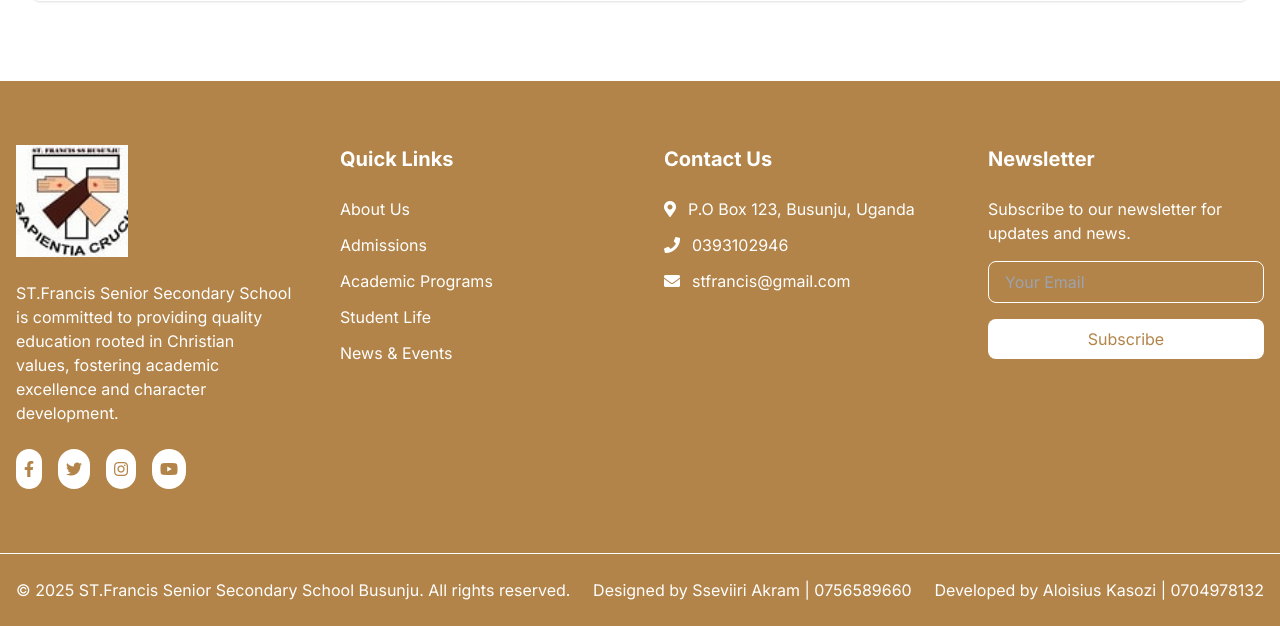
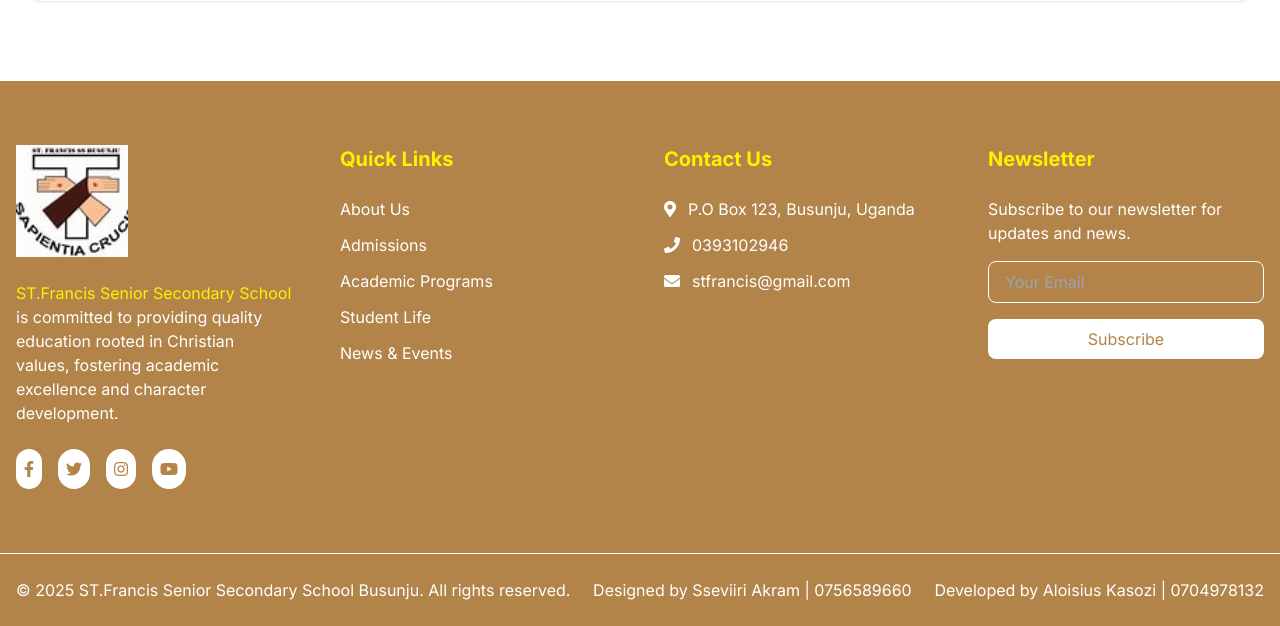
Before and after one commit to kalosius/Octo-Engine, a Django app: page /about/ in a window 1280 px wide. Shown: the part 2515-3141 px from the top of the page. Run offline with Django 5.2, Linux system fonts and the light colour scheme; some libraries are stand-ins or nearby versions.

```diff
--- a/schoolapp/templates/base.html
+++ b/schoolapp/templates/base.html
@@ -413,7 +413,7 @@
         <div class="grid md:grid-cols-4 gap-12">
             <div>
                 <img src="{% static 'images/mainimages/th.jpg' %}" alt="School Logo" class="mb-6 h-28 w-28">
-                <p class="text-[#ffffff] mb-6">ST.Francis Senior Secondary School  is committed to providing quality education rooted in Christian values, fostering academic excellence and character development.</p>
+                <p class="text-[#ffffff] mb-6"><span class="text-secondary"> ST.Francis Senior Secondary School</span> is committed to providing quality education rooted in Christian values, fostering academic excellence and character development.</p>
                 <div class="flex space-x-4">
                     <a href="#" class="bg-[#ffffff] p-2 rounded-full hover:bg-yellow-500 transition duration-300">
                         <i class="fab fa-facebook-f text-[#b28449] hover:text-[#ffffff]"></i>
@@ -430,7 +430,7 @@
                 </div>
             </div>
             <div>
-                <h4 class="text-xl font-bold mb-6">Quick Links</h4>
+                <h4 class="text-xl font-bold mb-6 text-secondary">Quick Links</h4>
                 <ul class="space-y-3">
                     <li><a href="{% url 'about' %}" class="text-[#ffffff] hover:text-white transition duration-300">About Us</a></li>
                     <li><a href="{% url 'admissions' %}" class="text-[#ffffff] hover:text-white transition duration-300">Admissions</a></li>
@@ -440,7 +440,7 @@
                 </ul>
             </div>
             <div>
-                <h4 class="text-xl font-bold mb-6">Contact Us</h4>
+                <h4 class="text-xl font-bold mb-6 text-secondary">Contact Us</h4>
                 <ul class="space-y-3">
                     <li class="flex items-start space-x-3">
                         <i class="fas fa-map-marker-alt mt-1 text-[#ffffff]"></i>
@@ -457,7 +457,7 @@
                 </ul>
             </div>
             <div>
-                <h4 class="text-xl font-bold mb-6">Newsletter</h4>
+                <h4 class="text-xl font-bold mb-6 text-secondary">Newsletter</h4>
                 <p class="text-[#ffffff] mb-4">Subscribe to our newsletter for updates and news.</p>
                 <form class="space-y-4">
                     <input type="email" placeholder="Your Email" class="w-full px-4 py-2 rounded-lg bg-[#b28449] border border-[#ffffff] focus:outline-none focus:border-yellow-500 text-[#ffffff]">
```
